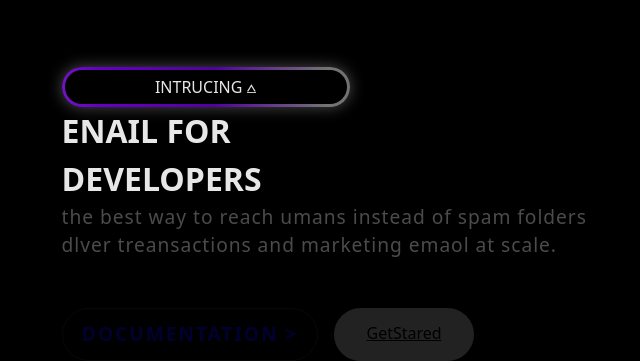
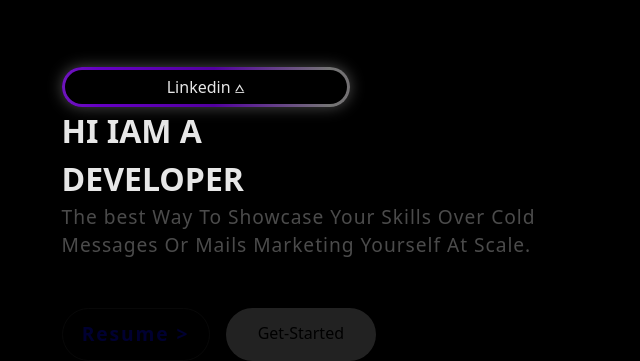
Before and after one commit to Yezdani01/My-Personal-Portfolio, a plain HTML site: page index.html in a window 1280 px wide. Shown: the part 1871-2232 px from the top of the page, without its empty margins (92-732 px from the left). Drawn offline with nearby package versions, Linux system fonts and the light colour scheme; some packages are replaced by stand-ins of ours; a script that the page names is missing; a web font is replaced by a local one.

Commit message:
Added changes in  style2.css, update styles and index.html and updated the readme file

```diff
--- a/index.html
+++ b/index.html
@@ -99,32 +99,32 @@
             <header>
                 <h1 data-aos="fade-down" data-aos-duration="1500"  class="logo">HAMZA</h1>
 
-                <nav>
+                <!-- <nav>
                     <a data-aos="fade-down" data-aos-duration="1500" href="#">COMPANY</a>
                     <a data-aos="fade-down" data-aos-duration="1500" href="#">FEATURES</a>
                     <a data-aos="fade-down" data-aos-duration="1500" href="#">RESOURCES</a>
                     <a data-aos="fade-down" data-aos-duration="1500" href="#">DOCS</a>
-                </nav>
+                </nav> -->
 
-                <button data-aos="fade-down" data-aos-duration="1500" class="btn-signing">SIGNING</button>
+                <!-- <button data-aos="fade-down" data-aos-duration="1500" class="btn-signing">SIGNING</button> -->
             </header>
 
             <main>
 
             <div class="content1">
                 <div data-aos="fade-zoom-in" data-aos-easing="ease-in-back" data-aos-delay="300" data-aos-offset="0" data-aos-duration="1500"  class="tag-box">
-                    <div class="tag">INTRUCING &wedbar;</div>
+                    <div class="tag">Linkedin &wedbar;</div>
                 </div>
 
-                <h1 data-aos="fade-zoom-in" data-aos-easing="ease-in-back" data-aos-delay="300" data-aos-offset="0" data-aos-duration="2000" >ENAIL FOR <br>DEVELOPERS </h1>
+                <h1 data-aos="fade-zoom-in" data-aos-easing="ease-in-back" data-aos-delay="300" data-aos-offset="0" data-aos-duration="2000" >HI IAM A <br>DEVELOPER </h1>
 
                 <p data-aos="fade-zoom-in" data-aos-easing="ease-in-back" data-aos-delay="300" data-aos-offset="0" data-aos-duration="2500" class="description">
-                    the best way to reach umans instead of spam folders dlver treansactions and marketing emaol at scale.
+                    The best Way To Showcase Your Skills Over Cold Messages Or Mails Marketing Yourself At Scale.
                 </p>
 
                 <div data-aos="fade-zoom-in" data-aos-easing="ease-in-back" data-aos-delay="300" data-aos-offset="0" data-aos-duration="3000" class="buttons">
-                    <a href="#" class="btn-get-started">DOCUMENTATION &gt;</a>
-                    <a href="#" class="btn-signing">GetStared</a>
+                    <a href="#" class="btn-get-started">Resume &gt;</a>
+                    <a href="#" class="btn-signing">Get-Started</a>
                 </div>
             </div>
             </main>
--- a/style2.css
+++ b/style2.css
@@ -79,6 +79,7 @@ nav a:hover{
     border-radius: 50px;
     border: none;
     font-size: 1rem;
+    text-decoration: none;
     font-weight: 500;
     transition: background-color 0.2s ease;
     cursor: pointer;
```
Also changed, not shown: 1 other file.
